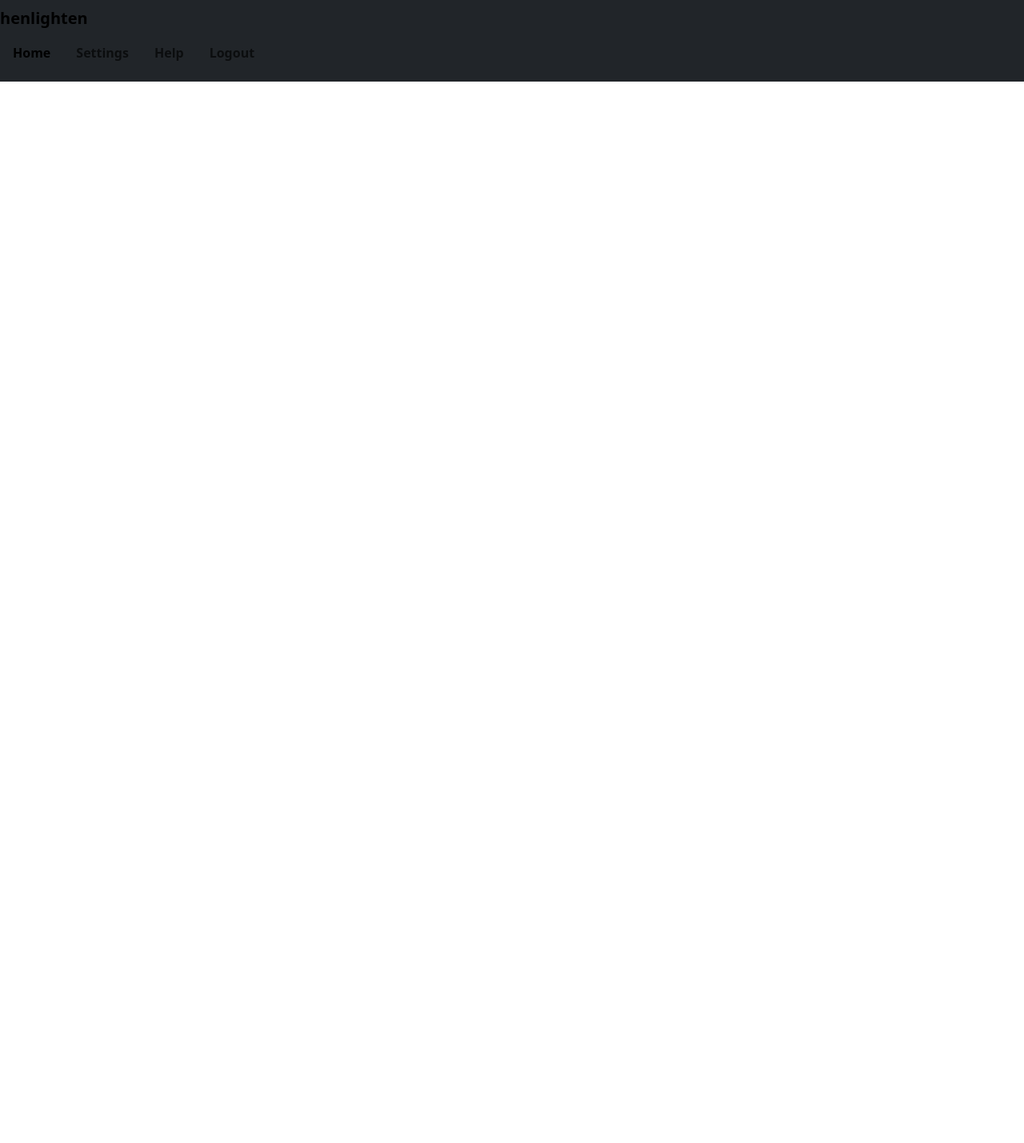
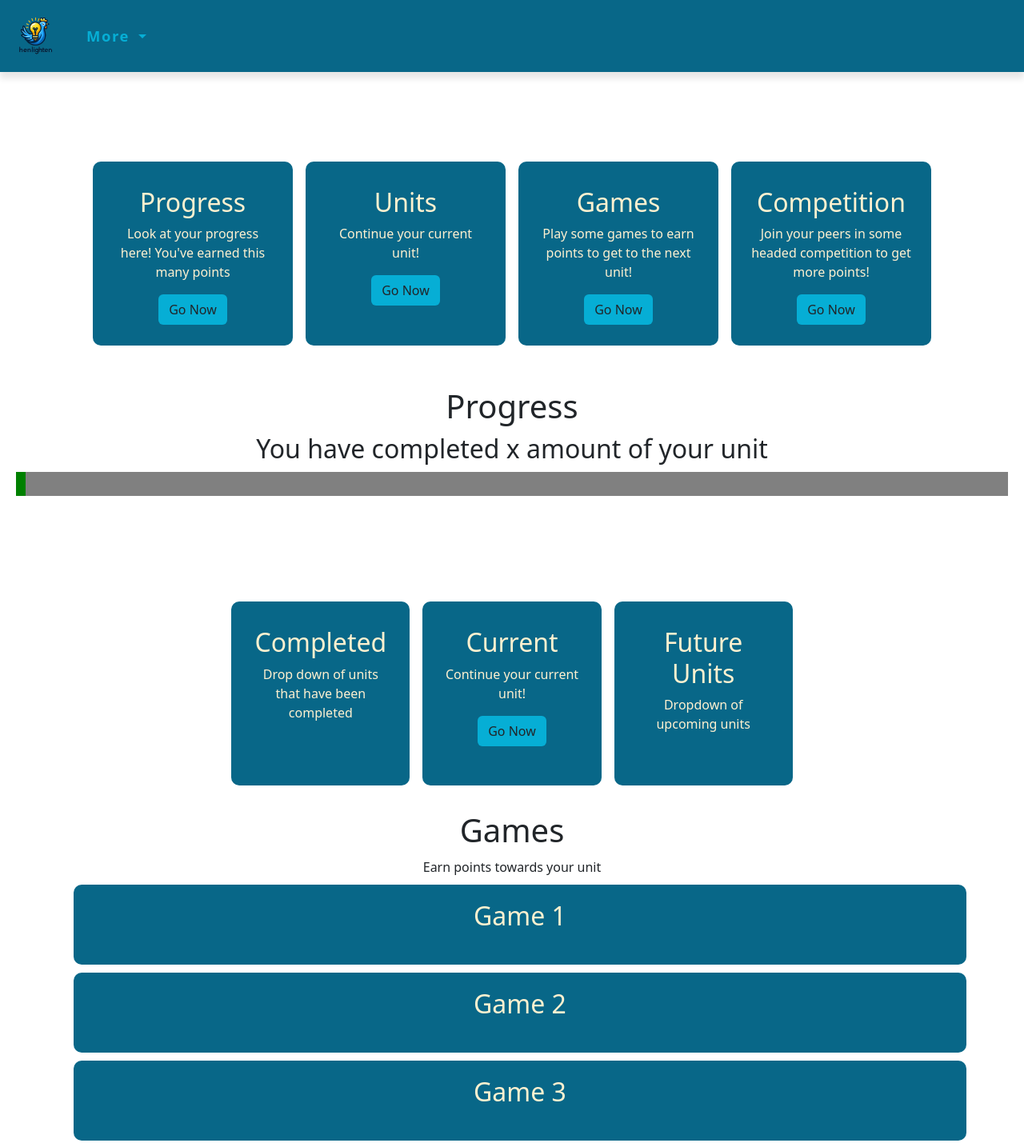
Before and after one commit to pattiam/hen-hacks-2024, a website: page home.html in a window 1280 px wide. Shown: the whole page at 80% size. Before the commit the page ends 800 px from the top, so only its background shows below. Drawn offline with nearby package versions, Linux system fonts and the light colour scheme.

Commit message:
Homepage CSS and HTML

```diff
--- a/home.html
+++ b/home.html
@@ -4,28 +4,101 @@
   <meta charset="UTF-8">
   <meta name ="viewport" content="width-device-width,
     initial-scale=1.0, viewport-fit=cover">
-    <title>Main page for MathHacks</title>
+    <title>Henlighten_home</title>
     <link rel="stylesheet" href="style.css">
     <link href="https://cdn.jsdelivr.net/npm/bootstrap@5.3.3/dist/css/bootstrap.min.css" rel="stylesheet" integrity="sha384-QWTKZyjpPEjISv5WaRU9OFeRpok6YctnYmDr5pNlyT2bRjXh0JMhjY6hW+ALEwIH" crossorigin="anonymous">
 
 </head>
 <body>
-  <nav class="navbar bg-dark navbar-expand-lg">
-    <div class="contianer">
-      <a href="home.html" class="navbar-brand ">henlighten</a>
-      <button class="navbar-toggler" type="button" data-toggle="collapse" data-target="#navbarResponsive">
-        <span class="navbar-toggler-icon">
-      </span>
-    </button>
-    <div class="callapse nabar-collapse" id="navbarResponsive">
-      <ul class="navbar-nav ml-auto">
-        <li class="nav-item"><a href="" class="nav-link active">Home</a></li>
-        <li class="nav-item"><a href="" class="nav-link">Settings</a></li>
-        <li class="nav-item"><a href="" class="nav-link">Help</a></li>
-        <li class="nav-item"><a href="" class="nav-link">Logout</a></li>
-      </ul>
+  <!--NAV BAR -->
+  <nav class="navbar navbar-expand-lg custom-navbar">
+    <div class="container-fluid">
+      <a class="navbar-brand" href="#"><img src="images/logo-with-text.png"></a>
+      <button class="navbar-toggler" type="button" data-bs-toggle="collapse" data-bs-target="#navbarSupportedContent" aria-controls="navbarSupportedContent" aria-expanded="false" aria-label="Toggle navigation">
+        <span class="navbar-toggler-icon"></span>
+      </button>
+      <div class="collapse navbar-collapse" id="navbarSupportedContent">
+        <ul class="navbar-nav me-auto mb-2 mb-lg-0">
+          <li class="nav-item dropdown">
+            <a class="nav-link dropdown-toggle active" href="#" role="button" data-bs-toggle="dropdown" aria-expanded="false">
+              More
+            </a>
+            <ul class="dropdown-menu">
+              <li><a class="dropdown-item" href="#">Settings</a></li>
+              <li><a class="dropdown-item" href="#">Help</a></li>
+              <li><a class="dropdown-item" href="#">Log Out</a></li>
+            </ul>
+          </li>
+        </ul>
+      </div>
     </div>
+  </nav>    <script src="https://cdn.jsdelivr.net/npm/bootstrap@5.3.3/dist/js/bootstrap.bundle.min.js" integrity="sha384-YvpcrYf0tY3lHB60NNkmXc5s9fDVZLESaAA55NDzOxhy9GkcIdslK1eN7N6jIeHz" crossorigin="anonymous"></script>
+
+  <!-- SLIDES FOR PROGRESS/UNITS/GAMES/CHANLLENGES-->
+  <section id="flight-list" class="flight-list">
+  <div class="container">
+    <div class="flight-box">
+      <h2>Progress</h2>
+      <p>Look at your progress here! You've earned this many points</p>
+      <a href="" class="btn">Go Now</a>
     </div>
-  </nav>
+    <div class="flight-box">
+      <h2>Units</h2>
+      <p>Continue your current unit!</p>
+      <a href="" class="btn">Go Now</a>
+    </div>
+    <div class="flight-box">
+      <h2>Games</h2>
+      <p>Play some games to earn points to get to the next unit!</p>
+      <a href="" class="btn">Go Now</a>
+    </div>
+    <div class="flight-box">
+      <h2>Competition</h2>
+      <p>Join your peers in some headed competition to get more points!</p>
+      <a href="" class="btn">Go Now</a>
+    </div>
+  </div>
+  </section>
+  <section>
+    <div class="containter progressSpace">
+      <h1 class ="title">Progress</h1>
+      <h2 class="title">You have completed x amount of your unit</h2>
+      <div id="myProgress">
+        <div id="myBar"></div>
+      </div>
+    </div>
+  </section>
+  <section id="unit-list" class="unit-list">
+    <div class="container">
+      <div class="unit-box">
+        <h2>Completed</h2>
+        <p>Drop down of units that have been completed</p>
+      </div>
+      <div class="unit-box">
+        <h2>Current</h2>
+        <p>Continue your current unit!</p>
+        <a href="" class="btn">Go Now</a>
+      </div>
+      <div class="unit-box">
+        <h2>Future Units</h2>
+        <p>Dropdown of upcoming units</p>
+      </div>
+    </div>
+    </section>
+    <section id="game-list" class="game-list">
+      <div class="container">
+        <h1 class ="title">Games</h1>
+        <p class="title">Earn points towards your unit</p>
+        <div class="game-box">
+          <h2>Game 1</h2>
+        </div>
+        <div class="game-box">
+          <h2>Game 2</h2>
+        </div>
+        <div class="game-box">
+          <h2>Game 3</h2>
+        </div>
+      </div>
+      </section>
 </body>
 </html>
--- a/style.css
+++ b/style.css
@@ -1,10 +1,125 @@
-.navbar-brand {
-   height: 3rem;
+.custom-navbar {
+    background-color: #086788;
 }
+.navbar-brand img {
+   height: 4rem;
+}
+.navbar-brand img:hover {
+    height: 4rem;
+    filter: drop-shadow(0 0 .5rem #06aed5);
+ }
 .navbar {
-    font-size: 1rem;
+    font-size: 1.15rem;
     font-weight: 600;
+    letter-spacing: .1rem;
+    box-shadow: 0 .5rem .5rem rgba(0, 0, 0, 0.1);
+    z-index: 1;
 }
 .nav-item {
     padding: .5rem;
 }
+
+.nav-link {
+    color: #fff1d0!important;
+}
+
+.nav-link.active,
+.nav-link:hover{
+    color: #06aed5!important;
+}
+
+.flight-list .container{
+    margin-top: 5rem;
+    display: flex;
+    justify-content: center;
+    align-items: cenetr;
+    flex-wrap: wrap;
+    position: relative;
+}
+.container .flight-box{
+    min-width: 200px;
+    max-width: 250px;
+    height: 230px;
+    padding: 2rem 1.5rem 2rem;
+    text-align: center;
+    background-color: #086788;
+    background-position: center;
+    background-size: cover;
+    border-radius: 10px;
+    color: #fff1d0;
+    margin: 2rem 0.5rem;
+}
+.container .flight-box .btn{
+    background-color: #06aed5;
+}
+.container .flight-box .btn:hover{
+    background-color: #f0c808;
+}
+
+.progressSpace {
+    width: 100%;
+    padding: 20px;
+}
+#myProgress {
+    width: 100%;
+    background-color: grey;
+  }
+
+  #myBar {
+    width: 1%;
+    height: 30px;
+    background-color: green;
+  }
+  .unit-list .container{
+    margin-top: 5rem;
+    display: flex;
+    justify-content: center;
+    align-items: horizontal;
+    flex-wrap: wrap;
+    position: relative;
+}
+.container .unit-box .btn{
+    background-color: #06aed5;
+}
+.container .unit-box .btn:hover{
+    background-color: #f0c808;
+}
+
+.container .unit-box{
+    min-width: 200px;
+    width:20%;
+    height: 230px;
+    padding: 2rem 1.5rem 2rem;
+    text-align: center;
+    background-color: #086788;
+    background-position: center;
+    background-size: cover;
+    border-radius: 10px;
+    color: #fff1d0;
+    margin: 2rem 0.5rem;
+}
+
+.container .game-box .btn{
+    background-color: #06aed5;
+}
+.container .game-box .btn:hover{
+    background-color: #f0c808;
+}
+
+.container .game-box{
+    width: 100%;
+    padding: 20px;
+    height: 100px;
+    text-align: center;
+    background-color: #086788;
+    background-position: center;
+    background-size: cover;
+    border-radius: 10px;
+    color: #fff1d0;
+    margin: 10px;
+}
+
+.title {
+    text-align: center;
+    margin-bottom: 10px;
+}
```
